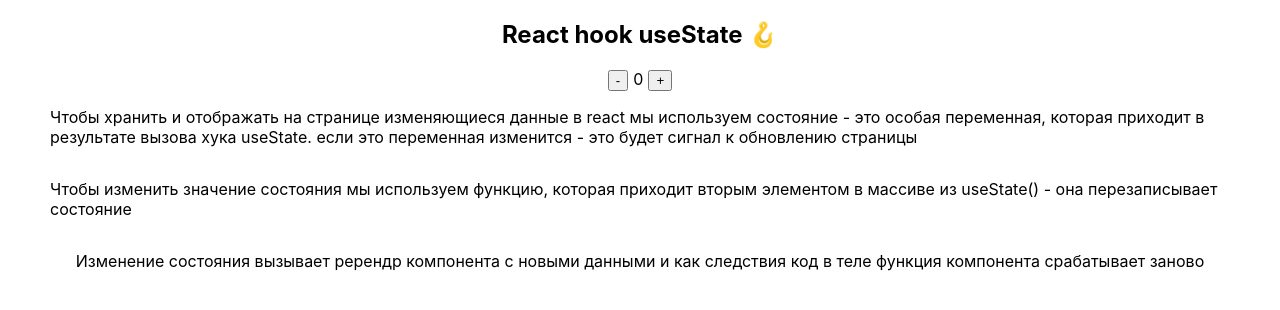
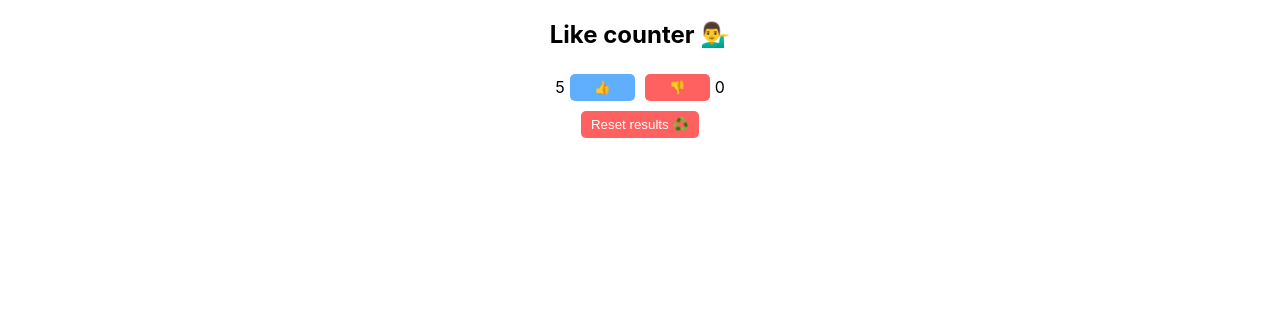
Before and after one commit to dmitrii-kuvaldin/47-react-js, a React (Create React App) app: page / in a window 1280 px wide. Shown: the top 310 px of the page. Built offline with nearby package versions, Linux system fonts and the light colour scheme.

Commit message:
react props

```diff
--- /dev/null
+++ b/src/components/feedback/Feedback.jsx
@@ -0,0 +1,36 @@
+import { useState } from "react";
+import MyButton from "../myButton/MyButton";
+import './feedback.css'
+
+function Feedback() {
+  const [like, setLike] = useState(5);
+  const [dislike, setDislike] = useState(0);
+
+  const handleLike = () => {
+    setLike(prev => prev + 1)
+  }
+  const handleDislike = () => {
+    setDislike(prev => prev + 1)
+  }
+
+  const handleReset = () => {
+    setLike(0)
+    setDislike(0)
+  }
+
+  return (
+    <div>
+      <div className="counter-container">
+        <span>{like}</span>
+        <MyButton isPrimary={true} onClick={handleLike} text={"👍"} />
+        <MyButton onClick={handleDislike} text={"👎"} />
+        <span>{dislike}</span>
+      </div>
+      <div className="lesson-container">
+        <MyButton text={"Reset results ♻️"} onClick={handleReset} />
+      </div>
+    </div>
+  );
+}
+
+export default Feedback;
--- /dev/null
+++ b/src/components/feedback/feedback.css
@@ -0,0 +1,5 @@
+.counter-container {
+  display: flex;
+  justify-content: center;
+  align-items: center;
+}
--- a/src/components/myButton/MyButton.jsx
+++ b/src/components/myButton/MyButton.jsx
@@ -2,8 +2,8 @@ import "./myButton.css";
 
 // мы забираем переданные данные в круглых скобках
 // обычно мы используем деструктуризацию для того чтобы достать значения пропсов по ключам и положить их в соответствующие переменные
-function MyButton({text, onClick, type}) {
-  return <button type={type} onClick={onClick} className="myButton">{text}</button>;
+function MyButton({text = 'click me!', onClick, type, isPrimary = false}) {
+  return <button type={type} onClick={onClick} className={`myButton ${isPrimary ? 'primary' : ''}`}>{text}</button>;
 }
 
 export default MyButton;
--- a/src/components/myButton/myButton.css
+++ b/src/components/myButton/myButton.css
@@ -10,6 +10,10 @@
   transition: all 0.3s ease-in-out;
 }
 
+.primary {
+  background-color: rgb(96, 175, 255);
+}
+
 .myButton:hover {
   background-color: #6F8FAC;
 }
--- /dev/null
+++ b/src/homeworks/homework_04/Homework04.jsx
@@ -0,0 +1,12 @@
+import Feedback from "../../components/feedback/Feedback";
+
+function Homework04() {
+  return (
+    <div className='lesson-container'>
+      <h2>Like counter 💁‍♂️</h2>
+      <Feedback />
+    </div>
+  );
+}
+
+export default Homework04;
--- a/src/index.jsx
+++ b/src/index.jsx
@@ -1,7 +1,7 @@
 import React from "react";
 import ReactDOM from "react-dom/client";
+import Homework04 from "./homeworks/homework_04/Homework04";
 import "./index.css";
-import Lesson04 from './lessons/lesson_04/Lesson04';
 
 const root = ReactDOM.createRoot(document.getElementById("root"));
 root.render(
@@ -13,6 +13,7 @@ root.render(
     {/* <Lesson02 /> */}
     {/* <Lesson03 /> */}
     {/* <Homework03 /> */}
-    <Lesson04/>
+    {/* <Lesson04/> */}
+    <Homework04 />
   </>
 );
```
